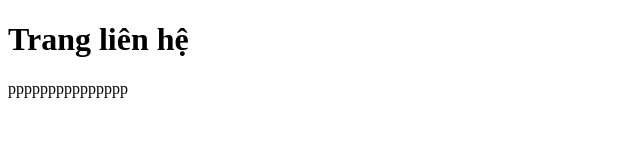
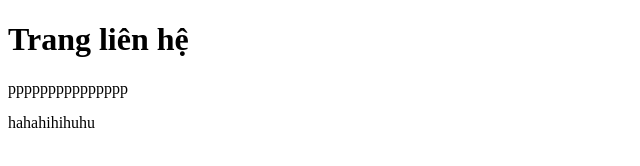
Before and after one commit to tramanhhuynh/project-shop-online, a plain HTML site: page contact.html in a window 1280 px wide. Shown: the whole page, without its empty margins (0-640 px from the left). Drawn offline with Linux system fonts and the light colour scheme.

Commit message:
update contact & login

```diff
--- a/contact.html
+++ b/contact.html
@@ -8,5 +8,6 @@
   <body>
     <h1>Trang liên hệ</h1>
     <p>ppppppppppppppp</p>
+    <p>hahahihihuhu</p>
   </body>
 </html>
```
Also changed, not shown: login.html (+1 -3 lines).
